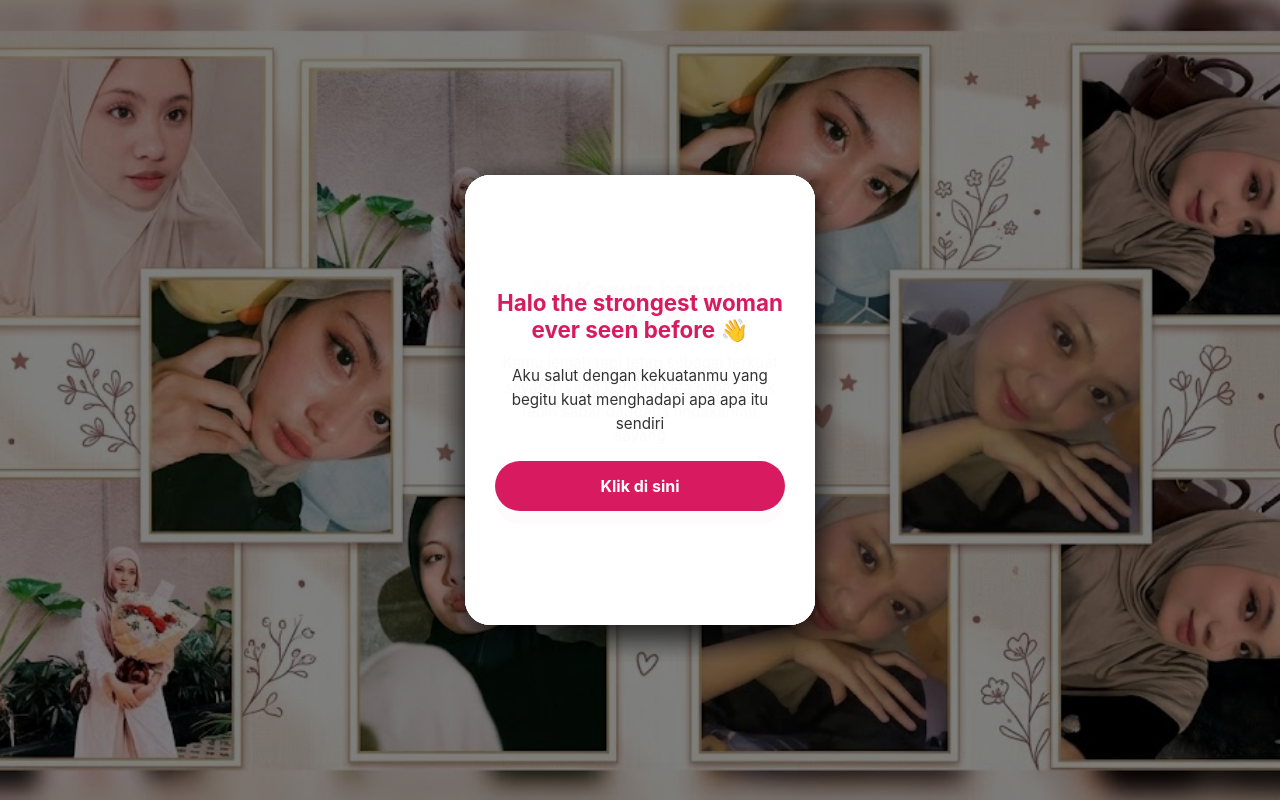
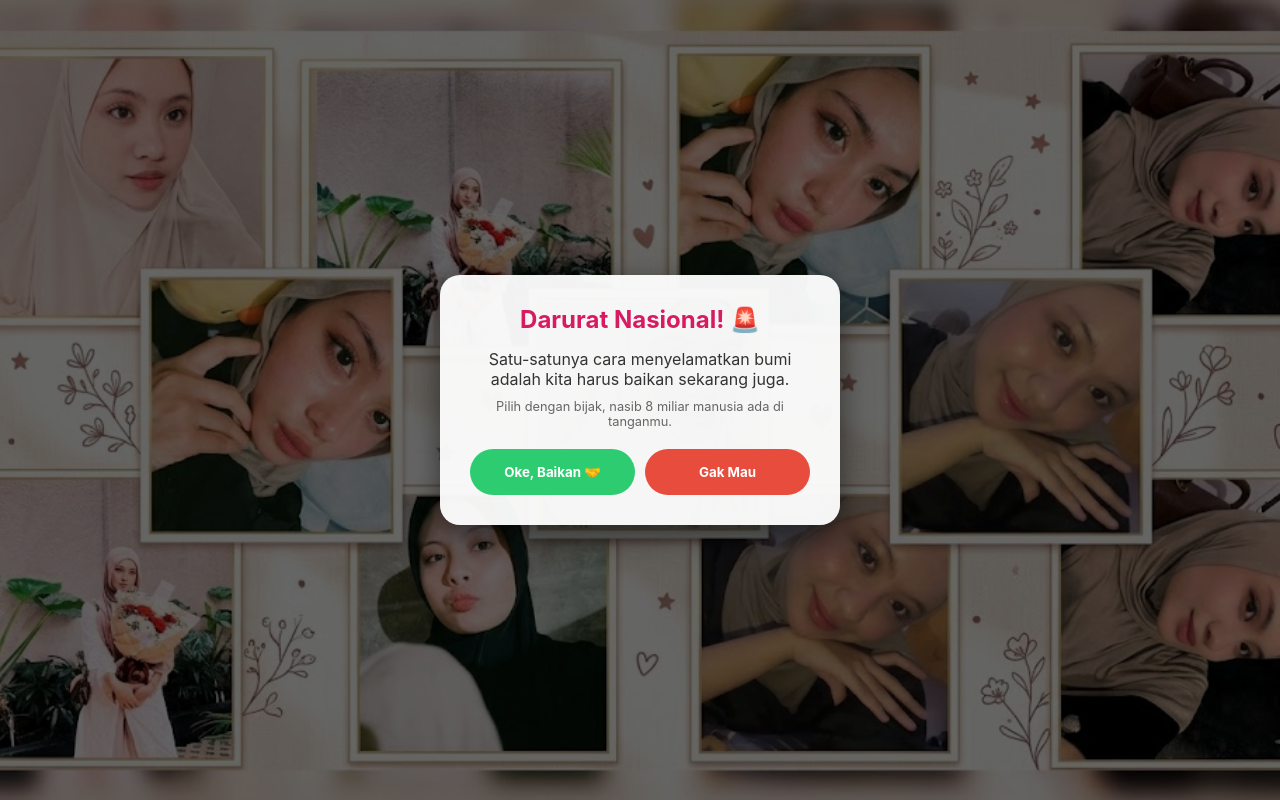
Before and after one commit to Kryma05/Untukmu-bebe, a plain HTML site: page index.html in a window 1280 px wide. Drawn offline with Linux system fonts and the light colour scheme; grey boxes are pictures that could not be loaded.

Commit message:
Add files via upload

```diff
--- a/index.html
+++ b/index.html
@@ -3,141 +3,118 @@
 <head>
     <meta charset="UTF-8">
     <meta name="viewport" content="width=device-width, initial-scale=1.0, maximum-scale=1.0, user-scalable=0">
-    <title>Safe Space Buat Jeanne</title>
+    <title>Misi Penyelamatan Dunia 🌍</title>
     <style>
         * {
-            margin: 0;
-            padding: 0;
-            box-sizing: border-box;
+            margin: 0; padding: 0; box-sizing: border-box;
             font-family: -apple-system, sans-serif;
             -webkit-tap-highlight-color: transparent;
         }
 
         body {
-            background-image: url('jeanne.jpeg');
-            background-size: cover;
-            background-position: center;
-            background-repeat: no-repeat;
-            background-attachment: fixed;
-            display: flex;
-            justify-content: center;
-            align-items: center;
-            height: 100vh;
-            overflow: hidden;
-            position: fixed;
-            width: 100%;
+            background-image: url('jeanne.jpeg'); /* Background foto cewekmu */
+            background-size: cover; background-position: center;
+            height: 100vh; overflow: hidden;
+            display: flex; justify-content: center; align-items: center;
         }
 
         body::before {
-            content: '';
-            position: absolute;
-            top: 0; left: 0; width: 100%; height: 100%;
-            background-color: rgba(0, 0, 0, 0.5);
-            z-index: 1;
+            content: ''; position: absolute; top: 0; left: 0; width: 100%; height: 100%;
+            background: rgba(0, 0, 0, 0.6); z-index: 1;
         }
 
         .container {
-            position: relative;
-            width: 85%;
-            max-width: 350px;
-            height: 450px;
-            z-index: 10;
+            position: relative; z-index: 10; width: 85%; max-width: 400px;
+            text-align: center; color: white;
         }
 
-        .layer {
-            position: absolute;
-            width: 100%;
-            height: 100%;
-            background-color: rgba(255, 255, 255, 0.98);
-            border-radius: 25px;
-            padding: 30px;
-            display: flex;
-            flex-direction: column;
-            justify-content: center;
-            align-items: center;
-            text-align: center;
+        .card {
+            background: rgba(255, 255, 255, 0.95); padding: 30px;
+            border-radius: 20px; color: #333;
+            box-shadow: 0 10px 30px rgba(0,0,0,0.5);
             transition: all 0.5s ease;
-            box-shadow: 0 10px 30px rgba(0, 0, 0, 0.3);
-            /* Pastikan layer yang aktif bisa diklik */
-            pointer-events: auto;
         }
 
-        h2 { color: #d81b60; margin-bottom: 20px; font-size: 1.4rem; pointer-events: none; }
-        p { color: #333; line-height: 1.6; font-size: 0.95rem; pointer-events: none; }
+        h2 { color: #d81b60; margin-bottom: 15px; }
+        .btns { display: flex; gap: 10px; margin-top: 20px; }
 
-        .btn-next {
-            margin-top: 25px;
-            padding: 15px;
-            background-color: #d81b60;
-            color: white;
-            border: none;
-            border-radius: 50px;
-            font-weight: bold;
-            font-size: 1rem;
-            cursor: pointer;
-            width: 100%;
-            /* Penting agar iPhone mendeteksi ini sebagai tombol utama */
-            position: relative;
-            z-index: 100;
+        button {
+            flex: 1; padding: 15px; border: none; border-radius: 50px;
+            font-weight: bold; cursor: pointer; transition: 0.3s;
         }
 
-        /* Class saat layer dibuang */
-        .hidden {
-            transform: translateY(-120%) rotate(-10deg) !important;
-            opacity: 0 !important;
-            pointer-events: none !important;
-            visibility: hidden !important;
+        #btn-yes { background: #2ecc71; color: white; }
+        #btn-no { background: #e74c3c; color: white; position: relative; }
+
+        /* Animasi Ledakan */
+        #explosion-overlay {
+            position: fixed; top: 0; left: 0; width: 100%; height: 100%;
+            background: black; z-index: 999; display: none;
+            justify-content: center; align-items: center; flex-direction: column;
         }
 
-        #l1 { z-index: 50; }
-        #l2 { z-index: 40; }
-        #l3 { z-index: 30; }
-        #l4 { z-index: 20; }
+        .boom { font-size: 100px; animation: scaleUp 0.5s forwards; }
+        @keyframes scaleUp { from { transform: scale(0); } to { transform: scale(5); opacity: 0; } }
 
-        .moon { font-size: 60px; margin-top: 15px; }
-        .nickname { color: #d81b60; font-weight: bold; font-size: 1.3rem; margin-top: 10px; }
+        .hidden { display: none !important; }
+
+        .moon-final { font-size: 60px; margin: 20px 0; }
+        .nickname { color: #d81b60; font-weight: bold; font-size: 1.5rem; }
     </style>
 </head>
 <body>
 
-    <div class="container">
-        <div class="layer" id="l1">
-            <h2>Halo the strongest woman ever seen before 👋</h2>
-            <p>Aku salut dengan kekuatanmu yang begitu kuat menghadapi apa apa itu sendiri</p>
-            <button class="btn-next" onclick="gas('l1')">Klik di sini</button>
+    <div id="explosion-overlay">
+        <div class="boom">💥</div>
+        <h1 style="color: white; margin-top: 20px;">DUNIA HANCUR! 😱</h1>
+        <p style="color: #ccc;">Kamu terlalu keras kepala...</p>
+        <button onclick="location.reload()" style="margin-top: 30px; background: white; color: black; width: auto; padding: 10px 20px;">Ulangi Takdir</button>
+    </div>
+
+    <div class="container" id="main-content">
+        <div class="card" id="q1">
+            <h2>Darurat Nasional! 🚨</h2>
+            <p>Satu-satunya cara menyelamatkan bumi adalah kita harus baikan sekarang juga.</p>
+            <p style="font-size: 0.8rem; margin-top: 10px; color: #666;">Pilih dengan bijak, nasib 8 miliar manusia ada di tanganmu.</p>
+            <div class="btns">
+                <button id="btn-yes" onclick="baikan()">Oke, Baikan 🤝</button>
+                <button id="btn-no" onmouseover="kabur()" onclick="hancur()">Gak Mau</button>
+            </div>
         </div>
 
-        <div class="layer" id="l2">
-            <h2>Aku Kagum bangettt aslii... ❤️</h2>
-            <p>Kamu lemah tapi tetap sebagai terkuat sayang. yang bahkan kata sabar tidak lebih sabar daripada tindakanmu sayang </p>
-            <button class="btn-next" onclick="gas('l2')">Lanjut</button>
-        </div>
-
-        <div class="layer" id="l3">
-            <h2>Kamu ga sepenuhnya sendiri.. </h2>
-            <p>disetiap langkahmu ada dede yang slalu hadir. ketika di dunia ini tidak ada lagi yang berpihak akan selalu ada dede. walaupun aku ga hadir secara fisik tapi aku hadir secara mental dan kekuatan untukmu. kamu sangat kuat sayang sehingga kamu bersinar sendirian di antara banyaknya bintang bintang.</p>
-            <button class="btn-next" onclick="gas('l3')">Satu lagi...</button>
-        </div>
-
-        <div class="layer" id="l4">
-            <h2>Bersinar Terus ya</h2>
-            <p>Kamu indah layaknya bulan sayang. disaat semuanya menjadi gelap kamu tetap bersinar paling terang sendirian. oleh karna itu aku berikan nama baru untukmu</p>
-            <div class="moon"><img width="70" src="columjean.png" alt=""></div>
-            <p class="nickname">"Jeanne Filia Lunae"</p><br>
-            <p>yang berarti Jeanne, putri bulan</p>
+        <div class="card hidden" id="q-final">
+            <h2>Bumi Selamat! 🌍✨</h2>
+            <p>Terima kasih sudah memilih untuk baikan. Duniamu mungkin gelap sebentar, tapi kamu tetap bersinar sendirian.</p>
+            <div class="moon-final">🌙</div>
+            <p class="nickname">"Bulanku"</p>
+            <p style="margin-top: 10px; font-size: 0.9rem;">I love you!</p>
         </div>
     </div>
 
     <script>
-        function gas(id) {
-            const el = document.getElementById(id);
-            // Tambahkan class hidden
-            el.classList.add('hidden');
+        // Fungsi tombol "Gak Mau" lari-lari (khusus desktop/iseng)
+        function kabur() {
+            const btn = document.getElementById('btn-no');
+            const x = Math.random() * (window.innerWidth - 100);
+            const y = Math.random() * (window.innerHeight - 50);
+            // Hanya aktifkan di layar lebar agar tidak bug di iPhone
+            if(window.innerWidth > 500) {
+                btn.style.position = 'fixed';
+                btn.style.left = x + 'px';
+                btn.style.top = y + 'px';
+            }
+        }
 
-            // Paksa buang dari z-index setelah animasi
-            setTimeout(() => {
-                el.style.display = 'none';
-            }, 500);
+        function hancur() {
+            document.getElementById('explosion-overlay').style.display = 'flex';
+        }
+
+        function baikan() {
+            document.getElementById('q1').classList.add('hidden');
+            document.getElementById('q-final').classList.remove('hidden');
+            // Efek konfeti sederhana
+            document.body.style.backgroundImage = "none";
+            document.body.style.backgroundColor = "#fce4ec";
         }
     </script>
 </body>
```
